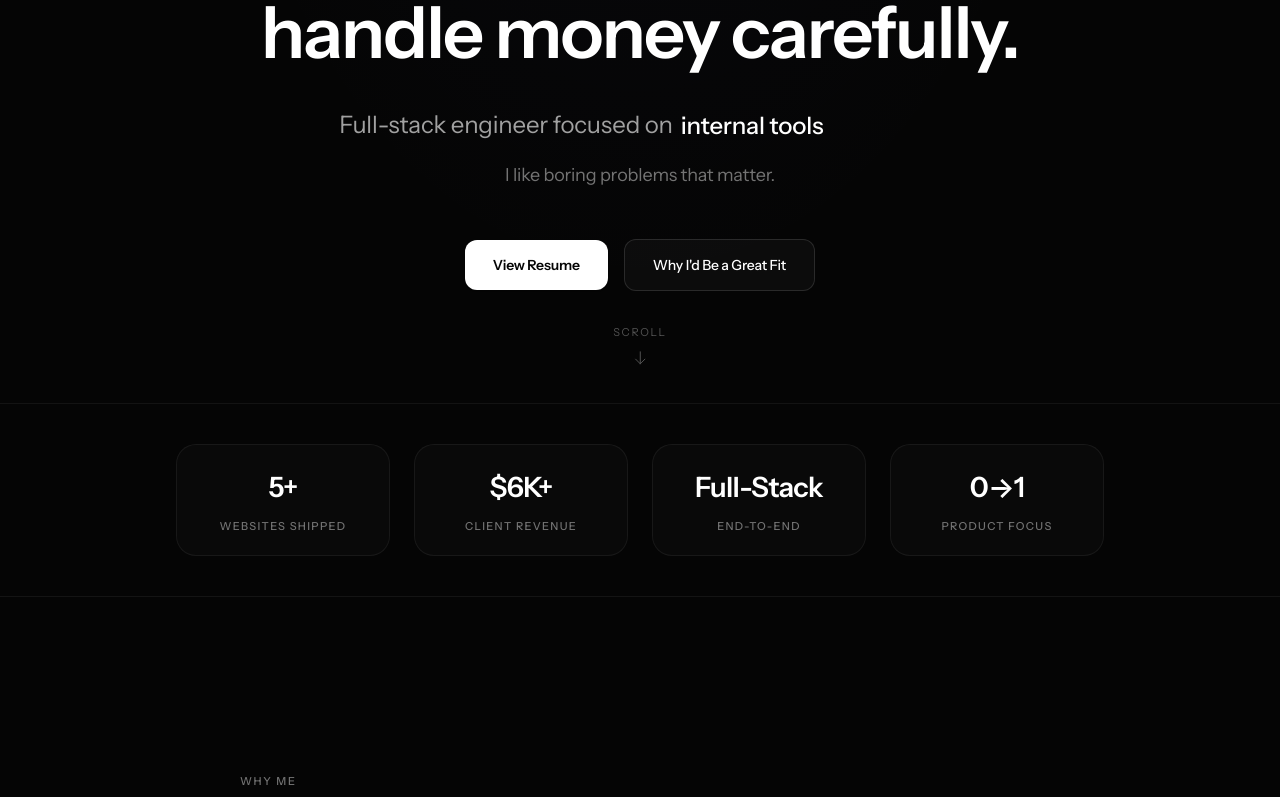
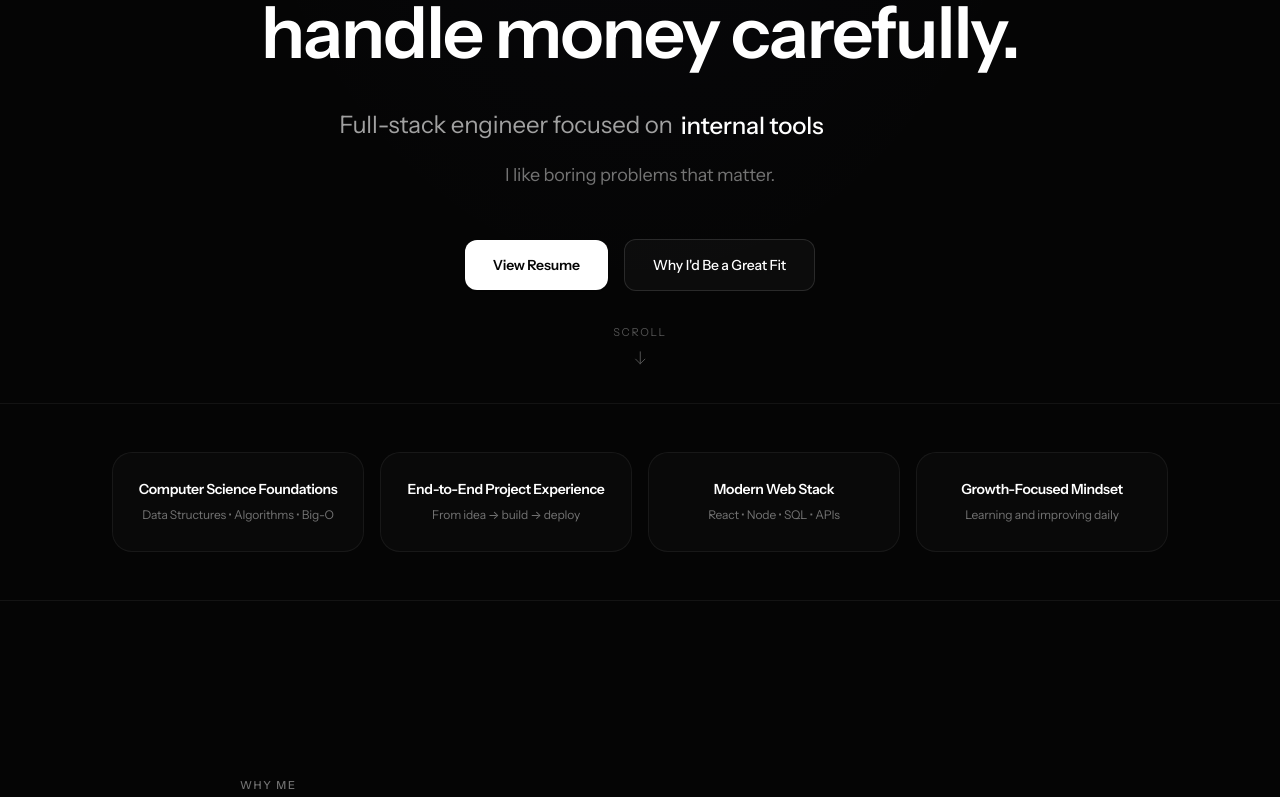
Before and after one commit to yanglluo/PovHiringYang, a React (Vite) app: page / in a window 1280 px wide. Shown: the part 378-1175 px from the top of the page. Built offline with nearby package versions, Linux system fonts and the light colour scheme.

Commit message:
changed the bento box design

```diff
--- a/src/components/Hero.tsx
+++ b/src/components/Hero.tsx
@@ -184,31 +184,43 @@ const Hero = ({ onResumeClick }: HeroProps) => {
                 </motion.div>
             </div>
 
-            {/* Bottom Stats Bar - Bento Style */}
+            {/* Bottom Capabilities Bar - Bento Style */}
             <motion.div
                 initial={{ opacity: 0 }}
                 animate={{ opacity: 1 }}
                 transition={{ delay: 1, duration: 0.7 }}
                 className="relative z-10 border-t border-white/[0.06]"
             >
-                <div className="max-w-5xl mx-auto px-6 md:px-12 py-10 grid grid-cols-2 md:grid-cols-4 gap-6">
+                <div className="max-w-6xl mx-auto px-6 md:px-12 py-12 grid grid-cols-2 md:grid-cols-4 gap-4">
                     {[
-                        { value: "5+", label: "Websites Shipped" },
-                        { value: "$6K+", label: "Client Revenue" },
-                        { value: "Full-Stack", label: "End-to-End" },
-                        { value: "0→1", label: "Product Focus" },
-                    ].map((stat, i) => (
+                        {
+                            title: "Computer Science Foundations",
+                            description: "Data Structures • Algorithms • Big-O"
+                        },
+                        {
+                            title: "End-to-End Project Experience",
+                            description: "From idea → build → deploy"
+                        },
+                        {
+                            title: "Modern Web Stack",
+                            description: "React • Node • SQL • APIs"
+                        },
+                        {
+                            title: "Growth-Focused Mindset",
+                            description: "Learning and improving daily"
+                        },
+                    ].map((capability, i) => (
                         <motion.div
                             key={i}
-                            whileHover={{ y: -2 }}
+                            whileHover={{ y: -3 }}
                             transition={{ duration: 0.2 }}
-                            className="bento-card p-5 text-center"
+                            className="bento-card p-6 min-h-[100px] flex flex-col justify-center items-center text-center"
                         >
-                            <span className="text-[clamp(1.25rem,3vw,1.75rem)] font-semibold text-white tracking-tight block">
-                                {stat.value}
+                            <span className="text-[13px] md:text-[14px] font-semibold text-white tracking-tight block mb-1.5 leading-snug">
+                                {capability.title}
                             </span>
-                            <span className="block text-[11px] tracking-[0.12em] text-neutral-500 uppercase mt-2 font-medium">
-                                {stat.label}
+                            <span className="block text-[11px] md:text-[12px] text-neutral-500 leading-relaxed">
+                                {capability.description}
                             </span>
                         </motion.div>
                     ))}
```
